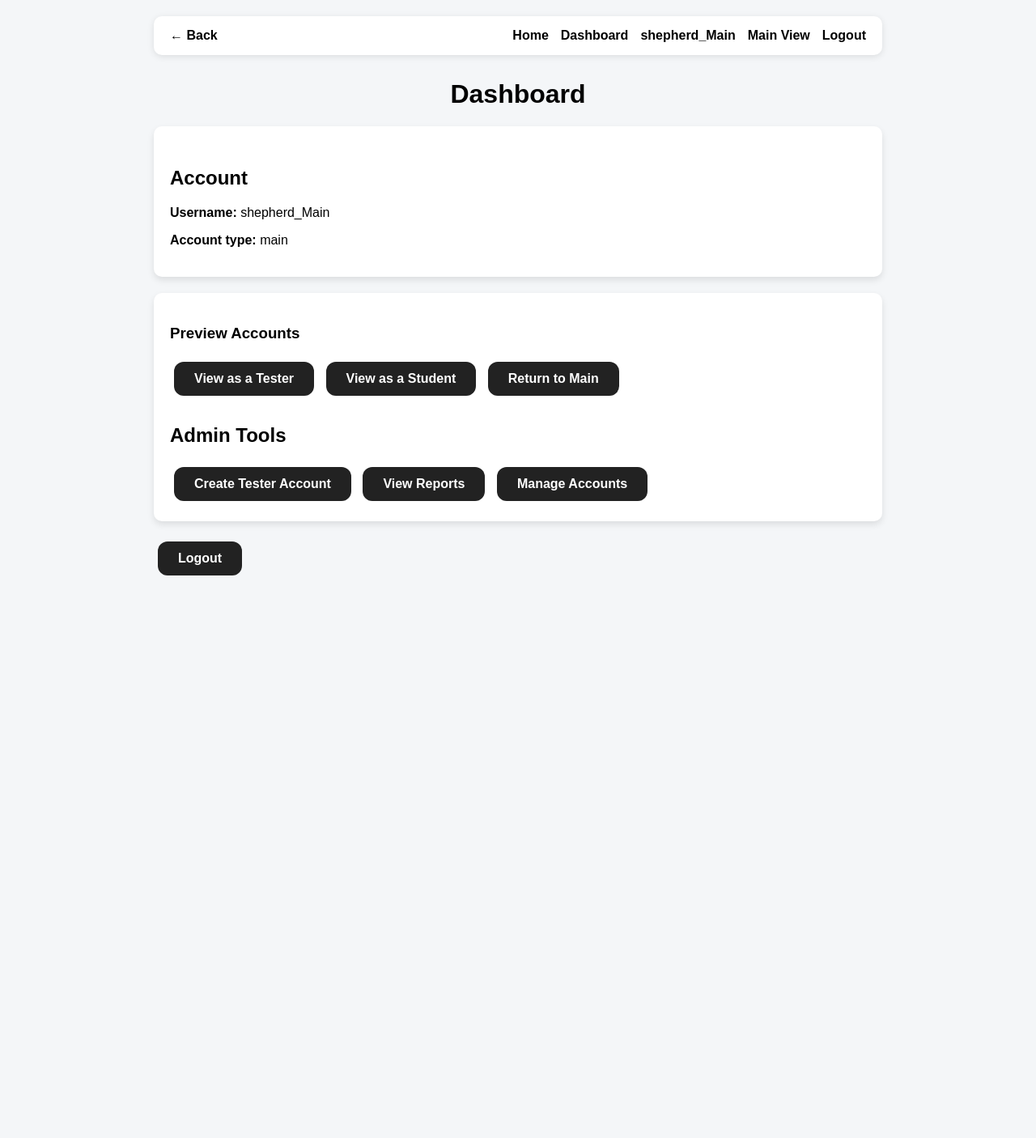
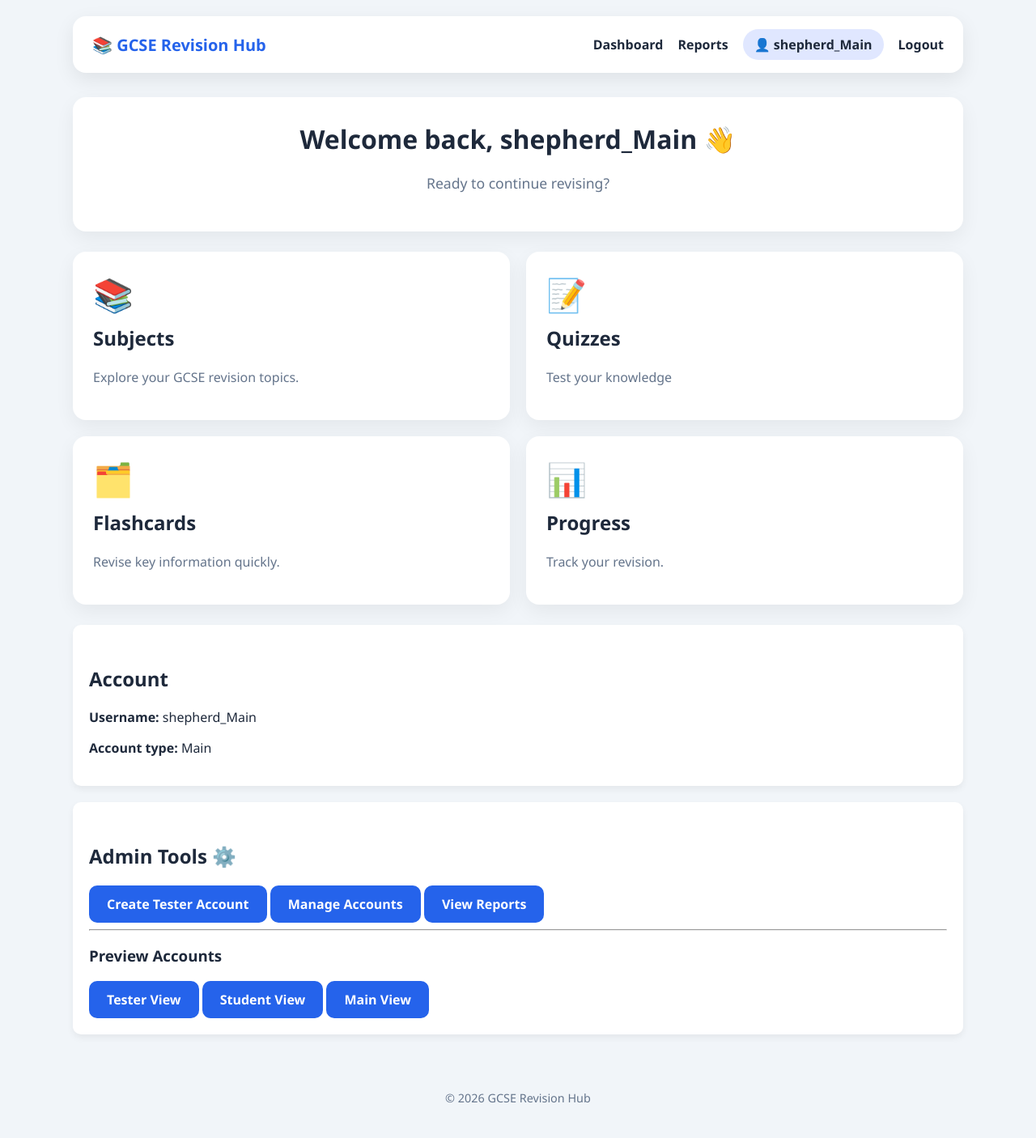
Before and after one commit to jshepherd1234/GCSE-Revision-App, a Flask app: page /dashboard in a window 1280 px wide. Shown: the whole page at 81% size. Before the commit the page ends 711 px from the top, so only its background shows below. Run offline with Flask 3, Linux system fonts and the light colour scheme; a user stored in the database is signed in.

Commit message:
Improved dashboard UI

```diff
--- a/static/style.css
+++ b/static/style.css
@@ -1,8 +1,30 @@
+:root{
+
+    --primary: #2563eb;
+
+    --primary-dark: #1d4ed8;
+
+    --background: #f1f5f9;
+
+    --card: #ffffff;
+
+    --text: #1e293b;
+
+    --muted: #64748b;
+
+    --danger: #dc2626;
+
+    --success: #16a34a;
+
+}
+
 body { /* Targets the entire page */
 
-    font-family: Arial, sans-serif; /* Sets the font and backup */
+    font-family: "Segoe UI", Arial, sans-serif; /* Sets the font and backup */
 
-    background-color: #f4f6f8; /* Background colour using hex code */
+    background: var(--background); /* Background colour using hex code */
+
+    color: var(--text);
 
     margin: 0; /* Removes automatic margin from browser */
 
@@ -136,7 +158,7 @@ h2 { /* Targets h2 headings*/
     margin-bottom: 20px;
 
     /* Adds depth */
-    box-shadow: 0 4px 8px rgba(0,0,0,0.1);
+    box-shadow: 0 4px 8px rgba(0,0,0,0.06);
 }
 
 /* Styles character information cards */
@@ -170,61 +192,69 @@ h2 { /* Targets h2 headings*/
 
     width: calc(100% - 40px);
 
-    max-width: 900px;
+    max-width: 1100px;
 
-    box-sizing: border-box;
+    margin: 20px auto;
 
-    /* Adds space inside */
-    padding: 15px 20px;
+    padding: 16px 24px;
 
-    margin: 20px auto 25px;
-
-    /* White background */
     background: white;
 
-    /* Rounded corners */
-    border-radius: 10px;
+    border-radius: 16px;
 
-    /* Creates a box shadow */
-    box-shadow: 0 2px 8px rgba(0,0,0,0.1);
+    box-shadow: 0 8px 25px rgba(0,0,0,0.08);
+
+}
+
+.nav-brand a{
+
+    font-size: 1.25rem;
+
+    font-weight: 700;
+
+    color: var(--primary);
+
+    text-decoration: none;
 
 }
 
 .nav-right{
 
-        display: flex;
+    display: flex;
 
-        gap: 15px;
+    align-items: center;
 
-        align-items: center;
+    gap: 18px;
 
 }
 
-.nav-right span{
+.nav-right a{
 
-    font-weight: bold;
+    text-decoration: none;
 
-    color: black;
+    color: var(--text);
+
+    font-weight: 600;
+
+    transition: 0.2s;
 
 }
 
-.button{
+.nav-right a:hover{
 
-    margin: 5px;
+    color: var(--primary);
 
 }
 
-/* Styles navigation links */
-.navbar a {
+.nav-user{
 
-    /* Removes underline */
-    text-decoration: none;
+    background: #e0e7ff;
 
-    /* Text colour */
-    color: black;
+    padding: 8px 14px;
 
-    /* Sets font weight */
-    font-weight: bold;
+    border-radius: 20px;
+
+    font-weight: 600;
 
 }
 
@@ -252,7 +282,7 @@ h2 { /* Targets h2 headings*/
 
     width: calc(100% - 40px);
 
-    max-width: 900px;
+    max-width: 1100px;
 
     margin: 30px auto;
 
@@ -303,19 +333,31 @@ h2 { /* Targets h2 headings*/
 
     display: inline-block;
 
-    padding: 12px 25px;
+    padding: 12px 22px;
 
-    background: #222;
+    background: var(--primary);
 
     color: white;
 
-    border-radius: 12px;
+    border-radius: 10px;
 
     text-decoration: none;
 
-    font-weight: bold;
+    font-weight: 600;
 
-    text-align: center;
+    border: none;
+
+    cursor: pointer;
+
+    transition: 0.2s;
+
+}
+
+.button:hover{
+
+    background: var(--primary-dark);
+
+    transform: translateY(-2px);
 
 }
 
@@ -739,9 +781,116 @@ button.button{
 
 }
 
+.dashboard-header{
+
+    background: var(--card);
+
+    padding: 30px;
+
+    border-radius: 16px;
+
+    margin-bottom: 25px;
+
+    box-shadow: 0 8px 25px rgba(0,0,0,0.06);
+
+    text-align: center;
+
+}
+
+.dashboard-header h1{
+
+    margin-top: 0;
+
+}
+
+.dashboard-header p{
+
+    color: var(--muted);
+
+    font-size: 1.1rem;
+
+}
+
+.dashboard-grid{
+
+    display: grid;
+
+    grid-template-columns: repeat(2, 1fr);
+
+    gap: 20px;
+
+    margin-bottom: 25px;
+
+}
+
+.dashboard-card{
+
+    background: var(--card);
+
+    padding: 25px;
+
+    border-radius: 16px;
+
+    text-decoration: none;
+
+    color: var(--text);
+
+    box-shadow: 0 8px 25px rgba(0,0,0,0.06);
+
+    transition: 0.2s;
+
+}
+
+.dashboard-card:hover{
+
+    transform: translateY(-5px);
+
+    box-shadow: 0 12px 30px rgba(0,0,0,0.1);
+
+}
+
+.dashboard-icon{
+
+    font-size: 2.5rem;
+
+    margin-bottom: 10px;
+
+}
+
+.dashboard-card h2{
+
+     margin-top: 0;
+
+}
+
+.dashboard-card p{
+
+    color: var(--muted);
+
+    line-height: 1.5;
+
+}
+
+.footer{
+
+    text-align: center;
+
+    padding: 25px;
+
+    color: var(--muted);
+
+    font-size: 0.9rem;
+
+}
 
 /* Applies only on phones */
 @media (max-width: 700px) {
+
+    .dashboard-grid{
+
+        grid-template-columns: 1fr;
+
+    }
 
     .navbar,
     .page-container {
--- a/templates/base.html
+++ b/templates/base.html
@@ -24,58 +24,57 @@
 
 <nav class="navbar">
 
-    <a href="javascript:history.back()">
+    <div class="nav-brand">
 
-        &larr; Back
+        <a href="{{ url_for('homepage') }}">
+
+            📚 GCSE Revision Hub
 
         </a>
 
+    </div>
+
     <div class="nav-right">
-
-    <a href="{{ url_for("homepage") }}">
-
-        Home
-
-    </a>
 
         {% if session.get("username") %}
 
-        <a href="{{ url_for("dashboard") }}">
+            <a href="{{ url_for('dashboard') }}">
 
                 Dashboard
 
             </a>
 
-        <span>
-
-            {{ session["username"]}}
-
-        </span>
-
             {% if session.get("role") == "main" %}
 
-            <a href="{{ url_for("switch_role", role="main") }}">
+                <a href="{{ url_for('reports') }}">
 
-                Main View
+                    Reports
 
                 </a>
 
             {% endif %}
 
-        <a href="{{ url_for("logout") }}">
+            <span class="nav-user">
+
+                👤 {{ session["username"] }}
+
+            </span>
+
+            <a href="{{ url_for('logout') }}" class="logout-button">
 
                 Logout
+
             </a>
 
         {% else %}
 
-        <a href="{{ url_for("login") }}">
+            <a href="{{ url_for('login') }}">
 
                 Login
 
             </a>
 
-        <a href="{{ url_for("register") }}">
+            <a href="{{ url_for('register') }}" class="button">
 
                 Register
 
@@ -86,8 +85,6 @@
     </div>
 
 </nav>
-
-<!-- Other pages can put their content here -->
 
 <main class="page-container">
 
@@ -115,6 +112,16 @@
 
 </main>
 
+<footer class="footer">
+
+    <p>
+
+        © 2026 GCSE Revision Hub
+
+    </p>
+
+</footer>
+
 <script>
 
     if("serviceWorker" in navigator) {
--- a/templates/dashboard.html
+++ b/templates/dashboard.html
@@ -6,11 +6,121 @@ Dashboard
 
 {% block content %}
 
-<h1>Dashboard</h1>
+<div class="dashboard-header">
+
+    <h1>
+
+        Welcome back, {{ username }} 👋
+
+    </h1>
+
+    <p>
+
+        Ready to continue revising?
+
+    </p>
+
+</div>
+
+<div class="dashboard-grid">
+
+    <a href="{{ url_for('english') }}" class="dashboard-card">
+
+        <div class="dashboard-icon">
+
+            📚
+
+        </div>
+
+        <h2>
+
+            Subjects
+
+        </h2>
+
+        <p>
+
+            Explore your GCSE revision topics.
+
+        </p>
+
+    </a>
+
+    <a href="{{ url_for('quiz') }}" class="dashboard-card">
+
+        <div class="dashboard-icon">
+
+            📝
+
+        </div>
+
+        <h2>
+
+            Quizzes
+
+        </h2>
+
+        <p>
+
+            Test your knowledge
+
+        </p>
+
+    </a>
+
+    <a href="{{ url_for('flashcards') }}" class="dashboard-card">
+
+        <div class="dashboard-icon">
+
+            🗂️
+
+        </div>
+
+        <h2>
+
+            Flashcards
+
+        </h2>
+
+        <p>
+
+            Revise key information quickly.
+
+        </p>
+
+    </a>
+
+    <a href="{{ url_for('progress') }}" class="dashboard-card">
+
+        <div class="dashboard-icon">
+
+            📊
+
+        </div>
+
+        <h2>
+
+            Progress
+
+        </h2>
+
+        <p>
+
+            Track your revision.
+
+        </p>
+
+    </a>
+
+</div>
 
 <div class="section">
 
-<h2>Account</h2>
+<h2>
+
+    Account
+
+</h2>
 
 <p>
 
@@ -20,94 +130,92 @@ Dashboard
 
 <p>
 
-    <strong>Account type: </strong> {{ role }}
+    <strong>Account type:</strong> {{ role | title }}
+
 </p>
+
 </div>
+
+{% if role == "main" %}
 
 <div class="section">
 
-{% if role == "main" %}
+<h2>
 
-    <h3>Preview Accounts</h3>
+    Admin Tools ⚙️
 
-    <a href="{{ url_for("switch_role", role="tester") }}" class="button">
+</h2>
 
-        View as a Tester
-
-    </a>
-
-     <a href="{{ url_for("switch_role", role="student") }}" class="button">
-
-        View as a Student
-
-    </a>
-
-     <a href="{{ url_for("switch_role", role="main") }}" class="button">
-
-        Return to Main
-
-    </a>
-
-    <h2>Admin Tools</h2>
-
-    <a href="{{ url_for("create_tester") }}" class="button">
+<a href="{{ url_for('create_tester') }}" class="button">
 
     Create Tester Account
 
-    </a>
+</a>
 
-    <a href="{{ url_for("reports") }}" class="button">
+<a href="{{ url_for('manage_accounts') }}" class="button">
+
+    Manage Accounts
+
+</a>
+
+<a href="{{ url_for('reports') }}" class="button">
 
     View Reports
 
-    </a>
+</a>
 
-    <a href="{{ url_for("manage_accounts") }}" class="button">
+<hr>
 
-        Manage Accounts
+<h3>
 
-    </a>
+    Preview Accounts
+
+</h3>
+
+<a href="{{ url_for('switch_role', role='tester') }}" class="button">
+
+    Tester View
+
+</a>
+
+<a href="{{ url_for('switch_role', role='student') }}" class="button">
+
+    Student View
+
+</a>
+
+<a href="{{ url_for('switch_role', role='main') }}" class="button">
+
+    Main View
+
+</a>
+
+</div>
 
 {% elif role == "tester" %}
 
-    <h2>Testing Tools</h2>
+<div class="section">
 
-    <a href="{{ url_for("report_issue") }}" class="button">
+<h2>
 
-        Report an Issue
+    Testing Tools 🐛
 
-    </a>
+</h2>
 
-    <a href="{{ url_for("my_reports") }}" class="button">
+<a href="{{ url_for('report_issue') }}" class="button">
 
-        My Reports
+    Report Issue
 
-    </a>
+</a>
 
-{% else %}
+<a href="{{ url_for('my_reports') }}" class="button">
 
-    <h2>Revision</h2>
+    My Reports
 
-    <p>
+</a>
 
-        Your revision progress will appear here.
-
-    </p>
-
-    <a href="{{ url_for("quiz") }}" class="button">
-
-        Start Revising
-
-    </a>
+</div>
 
 {% endif %}
 
-</div>
-
-<a href="{{ url_for("logout") }}" class="button">
-
-    Logout
-
-</a>
-
 {% endblock %}
```
Lines whose indentation alone changed are shown as unchanged.
